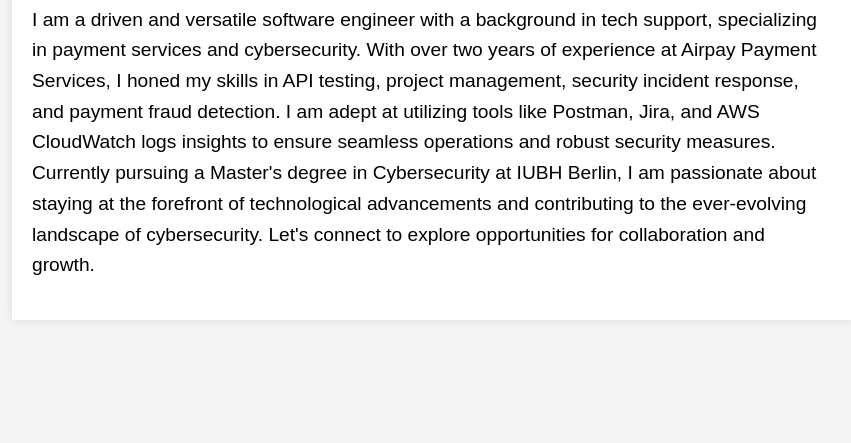
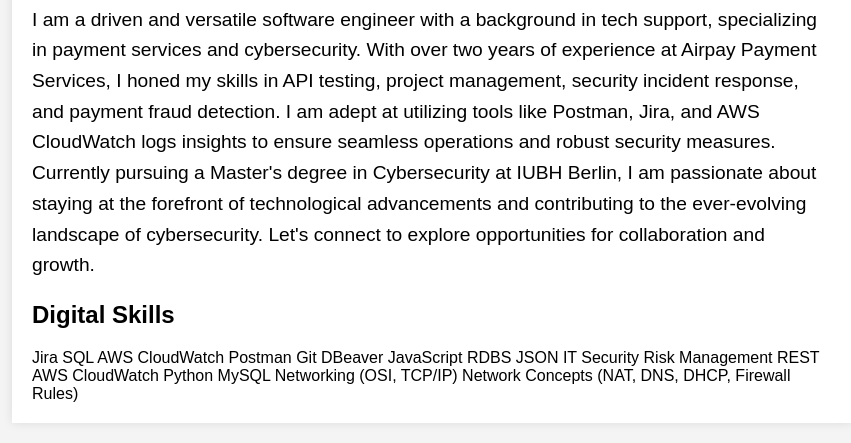
Before and after one commit to Afijithshaji/Afijith.shaji, a plain HTML site: page index.html in a window 1280 px wide. Shown: the part 678-1121 px from the top of the page, without its empty margins (208-1059 px from the left). Before the commit the page ends 1018 px from the top, so only its background shows below. Drawn offline with Linux system fonts and the light colour scheme.

Commit message:
Update index.html

```diff
--- a/index.html
+++ b/index.html
@@ -18,8 +18,8 @@
         <p>Software Engineer | Cybersecurity Enthusiast</p>
         <div class="social-links">
             <a href="https://www.linkedin.com/in/afijith-shaji-a21b19285/" target="_blank">LinkedIn</a>
-            <a href="https://www.facebook.com/afijith.s.3" target="_blank">Facebook</a>
-            <a href="https://www.twitter.com/afijithshaji" target="_blank">Twitter</a>
+            <a href="https://www.tryhackme.com/p/afijith" target="_blank">TryHackMe</a>
+            <a href="https://www.twitter.com/AfijithShaji" target="_blank">Twitter</a>
         </div>
     </header>
     <main>
@@ -27,6 +27,28 @@
             <h2>About Me</h2>
             <p>I am a driven and versatile software engineer with a background in tech support, specializing in payment services and cybersecurity. With over two years of experience at Airpay Payment Services, I honed my skills in API testing, project management, security incident response, and payment fraud detection. I am adept at utilizing tools like Postman, Jira, and AWS CloudWatch logs insights to ensure seamless operations and robust security measures. Currently pursuing a Master's degree in Cybersecurity at IUBH Berlin, I am passionate about staying at the forefront of technological advancements and contributing to the ever-evolving landscape of cybersecurity. Let's connect to explore opportunities for collaboration and growth.</p>
         </section>
+        <section class="skills">
+            <h2>Digital Skills</h2>
+            <div class="skills-badges">
+                <span class="badge">Jira</span>
+                <span class="badge">SQL</span>
+                <span class="badge">AWS CloudWatch</span>
+                <span class="badge">Postman</span>
+                <span class="badge">Git</span>
+                <span class="badge">DBeaver</span>
+                <span class="badge">JavaScript</span>
+                <span class="badge">RDBS</span>
+                <span class="badge">JSON</span>
+                <span class="badge">IT Security</span>
+                <span class="badge">Risk Management</span>
+                <span class="badge">REST</span>
+                <span class="badge">AWS CloudWatch</span>
+                <span class="badge">Python</span>
+                <span class="badge">MySQL</span>
+                <span class="badge">Networking (OSI, TCP/IP)</span>
+                <span class="badge">Network Concepts (NAT, DNS, DHCP, Firewall Rules)</span>
+            </div>
+        </section>
     </main>
 </body>
 </html>
```
